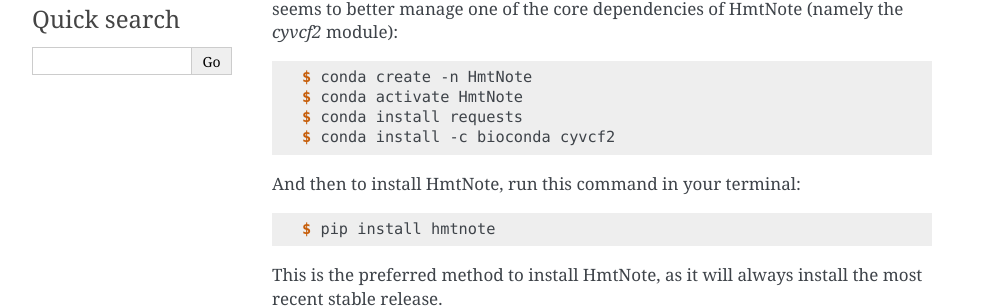
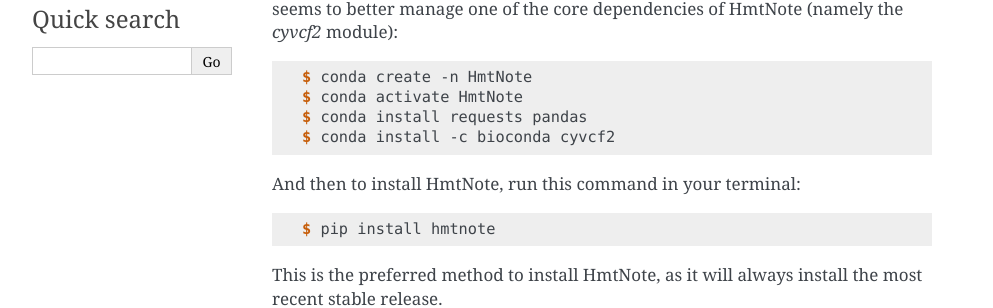
Before and after one commit to robertopreste/HmtNote, a Sphinx documentation site: the page built from docs/installation.rst, in a window 1280 px wide. Shown: the part 243-551 px from the top of the page, without its empty margins (148-1141 px from the left). Built offline with Sphinx 7.4.7, drawn with Linux system fonts in a browser that asks for light colours; pages that are not in the unit, such as notebooks, are missing from menus.

Commit message:
Update requirements

```diff
--- a/README.rst
+++ b/README.rst
@@ -52,7 +52,7 @@ The preferred installation method for HmtNote is using ``pip`` in a conda enviro
 
 .. code-block:: console
 
-    $ conda install requests
+    $ conda install requests pandas
     $ conda install -c bioconda cyvcf2
     $ pip install hmtnote
 
--- a/docs/installation.rst
+++ b/docs/installation.rst
@@ -14,7 +14,7 @@ one of the core dependencies of HmtNote (namely the `cyvcf2` module):
 
     $ conda create -n HmtNote
     $ conda activate HmtNote
-    $ conda install requests
+    $ conda install requests pandas
     $ conda install -c bioconda cyvcf2
 
 And then to install HmtNote, run this command in your terminal:
--- a/setup.py
+++ b/setup.py
@@ -10,7 +10,7 @@ with open('HISTORY.rst') as history_file:
     history = history_file.read()
 
 requirements = ["Click>=6.0", "pyOpenSSL>=19.0.0", "cyvcf2>=0.10.0",
-                "aiohttp==3.5.4", "aiofiles==0.4.0"]
+                "pandas>=0.24.2", "aiohttp==3.5.4", "aiofiles==0.4.0"]
 
 setup_requirements = ['pytest-runner', ]
 
```
